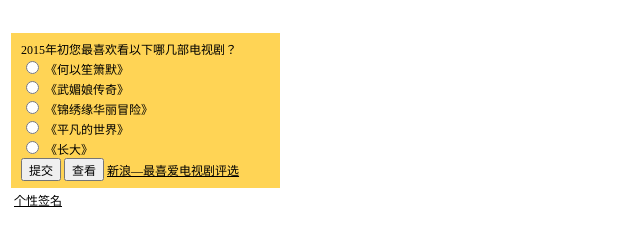
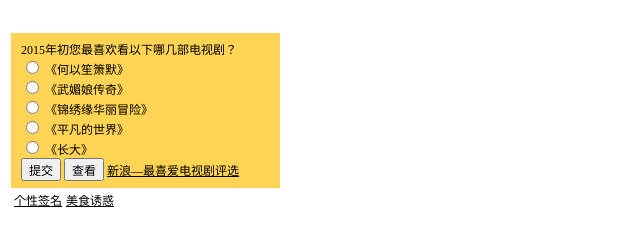
Before and after one commit to zjw0428/zjw0428.github.io, a plain HTML site: page index.html in a window 1280 px wide. Shown: the full height of the page, 0-640 px from the left. Drawn offline with Linux system fonts and the light colour scheme.

Commit message:
Update index.html

```diff
--- a/index.html
+++ b/index.html
@@ -65,8 +65,11 @@ a {
        <a href="index1.html">新浪—最喜爱电视剧评选</a>
        </td>
 </tr>
-	<table class="qwee">
-	<td><a href="index2.html"> 个性签名</a></td>
+	<table>
+	<tr>
+        <td><a href="index2.html"> 个性签名</a></td>
+        <td><a href="index3.html"> 美食诱惑</a></td>
+	</tr>
 </table>
 
 
```
